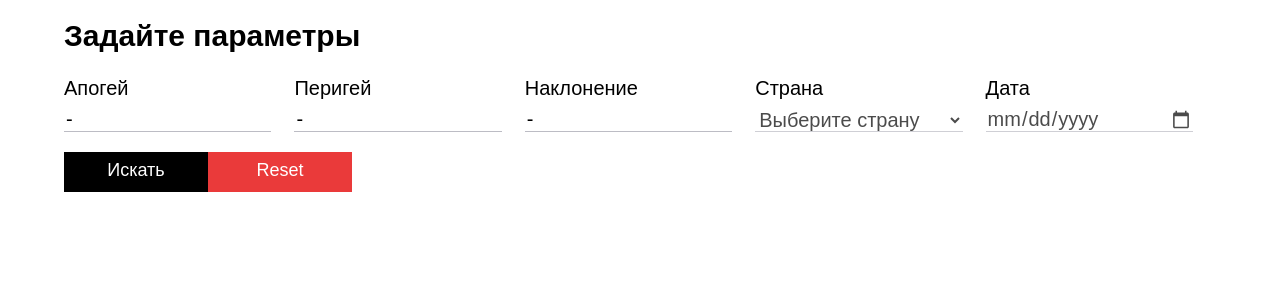
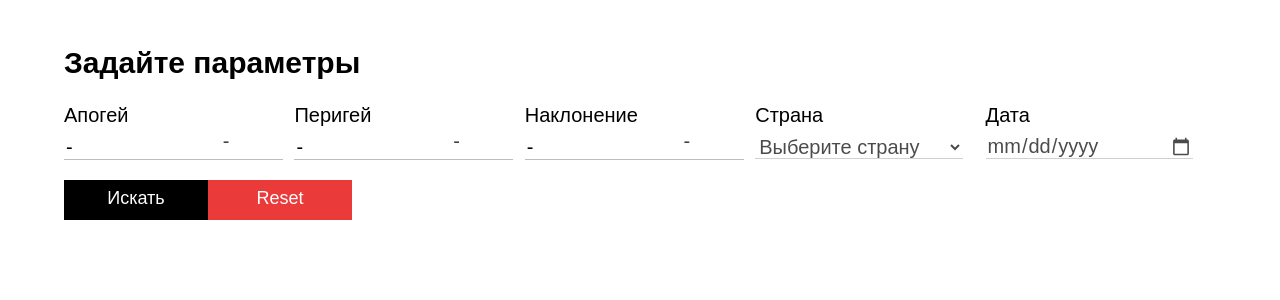
Before and after one commit to trroyka/apogee1, a Flask app: page / in a window 1280 px wide. Shown: the top 300 px of the page. Run offline with Flask 2, Linux system fonts and the light colour scheme.

Commit message:
fear: interval

```diff
--- /dev/null
+++ b/templates/css/blocks/container/_opened/container_opened.css
@@ -0,0 +1,3 @@
+.container_opened {
+    display: block;
+}
--- /dev/null
+++ b/templates/css/blocks/container/container.css
@@ -0,0 +1,4 @@
+.container {
+    display: none;
+    height: 1px;
+}
--- a/templates/css/blocks/form/__heading/form__heading.css
+++ b/templates/css/blocks/form/__heading/form__heading.css
@@ -1,5 +1,5 @@
 .form__heading {
     line-height: 25px;
     width: 40%;
-    margin: 23px auto 15px 0;
+    margin: 50px auto 15px 0;
   }
--- /dev/null
+++ b/templates/css/blocks/form/__input-request/_type/input-request_type_from.css
@@ -0,0 +1,5 @@
+.input-request_type_from {
+    width: 98%;
+    grid-area: from;
+    border-bottom: 0;
+}
--- /dev/null
+++ b/templates/css/blocks/form/__input-request/_type/input-request_type_to.css
@@ -0,0 +1,4 @@
+.input-request_type_to {
+    border-bottom: 0;
+    width: 98%;
+}
--- a/templates/css/blocks/form/__inputs/form__inputs.css
+++ b/templates/css/blocks/form/__inputs/form__inputs.css
@@ -1,6 +1,7 @@
 .form__inputs {
     display: grid;
     grid-template-columns: repeat(5,1fr);
+    grid-template-rows: auto;
     text-align: left;
     flex-direction: column;
 }
--- /dev/null
+++ b/templates/css/blocks/form/__interval/form__interval.css
@@ -0,0 +1,12 @@
+.form__interval {
+    width: 95%;
+    display: grid;
+    grid-template-columns: minmax(50%,80%) auto auto;
+    grid-template-rows: auto;
+    grid-template-areas: 'from p to';
+    border-bottom: 1px solid #bcbcc4;
+}
+
+.form__interval_type_equal {
+    grid-template-columns: 50% auto 48%;
+}
--- /dev/null
+++ b/templates/css/blocks/form/__sign/form__sign.css
@@ -0,0 +1,4 @@
+.form__sign {
+    margin: 0 auto auto auto;
+    color: #404042;
+}
--- /dev/null
+++ b/templates/css/blocks/response/__button/_type/form__button_type_find.css
@@ -0,0 +1,3 @@
+.form__button_type_find {
+    background-color: rgb(0, 0, 0);
+  }
--- /dev/null
+++ b/templates/css/blocks/response/__button/_type/form__button_type_reset.css
@@ -0,0 +1,3 @@
+.form__button_type_reset {
+    background-color: #ea3a3a;
+  }
--- a/templates/css/blocks/response/__button/form__button.css
+++ b/templates/css/blocks/response/__button/form__button.css
@@ -13,11 +13,3 @@
   .form__button:hover {
     opacity: .5;
   }
-
-  .form__button[type="submit"] {
-    background-color: rgb(0, 0, 0);
-  }
-
-  .form__button[type="reset"] {
-    background-color: #ea3a3a;
-  }
--- a/templates/css/pages/index.css
+++ b/templates/css/pages/index.css
@@ -6,6 +6,8 @@
 @import url(../blocks/response/response.css);
 @import url(../blocks/response/__buttons/form__buttons.css);
 @import url(../blocks/response/__button/form__button.css);
+@import url(../blocks/response/__button/_type/form__button_type_find.css);
+@import url(../blocks/response/__button/_type/form__button_type_reset.css);
 
 /* form */
 @import url(../blocks/form/form.css);
@@ -16,8 +18,14 @@
 @import url(../blocks/form/__input/form__input.css);
 @import url(../blocks/form/__select-label/form__select-label.css);
 @import url(../blocks/form/__input-request/form__input-request.css);
+@import url(../blocks/form/__input-request/_type/input-request_type_from.css);
+@import url(../blocks/form/__sign/form__sign.css);
+@import url(../blocks/form/__input-request/_type/input-request_type_to.css);
+@import url(../blocks/form/__interval/form__interval.css);
 
 /* table */
+@import url(../blocks/container/container.css);
+@import url(../blocks/container/_opened/container_opened.css);
 @import url(../blocks/table/table.css);
 @import url(../blocks/table/__head/table__head.css);
 @import url(../blocks/table/__value/_place-head/table__value_place-head.css);
--- a/templates/index.html
+++ b/templates/index.html
@@ -17,19 +17,32 @@
                         <label for="request__input_1" class="form__label">
                             Апогей
                         </label>
-                        <input name="apog" type="text" class="form__input-request" id="request__input_1" placeholder="Задайте апогей" value="{{ apog }}">
+                        <div class="form__interval interval_type_apogey">
+                            <input name="apog" type="text" class="form__input-request input-request_type_from" id="request__input_1" placeholder="Задайте апогей" value="{{ apog }}">
+                            <p class="form__sign">-</p>
+                            <input class="form__input-request input-request_type_to input-request_name_apogey" type="text">
+                        </div>
                     </div>
                     <div class="form__input">
                         <label for="request__input_2" class="form__label">
                             Перигей
                         </label>
-                        <input type="text" class="form__input-request" name="perig" id="request__input_2" placeholder="Задайте перигей" value="{{ perig }}">
+                        <div class="form__interval interval_type_perigey">
+                            <input type="text" class="form__input-request input-request_type_from" name="perig" id="request__input_2" placeholder="Задайте перигей" value="{{ perig }}">
+                            <p class="form__sign">-</p>
+                            <input class="form__input-request input-request_type_to input-request_name_perigey" type="text">
+                        </div>
                     </div>
                     <div class="form__input">
                         <label for="request__input_3" class="form__label">
                             Наклонение
                         </label>
-                        <input type="text" class="form__input-request" name="inclin" id="request__input_3" placeholder="Уточните наклонение" value="{{ inclin }}">
+                        <div class="form__interval interval_type_inclin">
+                            <input type="text" class="form__input-request input-request_type_from" name="inclin" id="request__input_3" placeholder="Уточните наклонение" value="{{ inclin }}">
+                            <p class="form__sign">-</p>
+                            <input class="form__input-request input-request_type_to input-request_name_inclin" type="text">
+                        </div>
+
                     </div>
                     <div class="form__input">
                         <label for="request__input_4" class="form__label">
@@ -49,17 +62,11 @@
                         <input type="date" class="form__input-request form__select-label" name="" id="request__input_5" placeholder="Выберите дату">
                     </div>
                 </div>
-            </form>
-            </div>
-        </form>
-        <section class="response">
                 <fieldset class="form__buttons">
-
-                         <button type="submit" class="form__button">Искать</button>
-                         <input type="reset" class="form__button">
-
-
+                    <button type="submit" class="form__button form__button_type_find">Искать</button>
+                    <input type="reset" class="form__button form__button_type_reset">
                 </fieldset>
+                <div class="container">
                     {% if dict is iterable %}
                     <table class="table">
                         <thead class="table__head">
@@ -81,10 +88,12 @@
 
                     </table>
                     {% endif %}
-
-        </section>
+                </div>
             </form>
             </div>
-    <script src=".js/index.js"></script>
+        </form>
+    </form>
+    </div>
+    <script src="./js/index.js"></script>
 </body>
 </html>
```
Also changed, not shown: templates/js/index.js (+51 -12 lines). Lines whose indentation alone changed are shown as unchanged.
